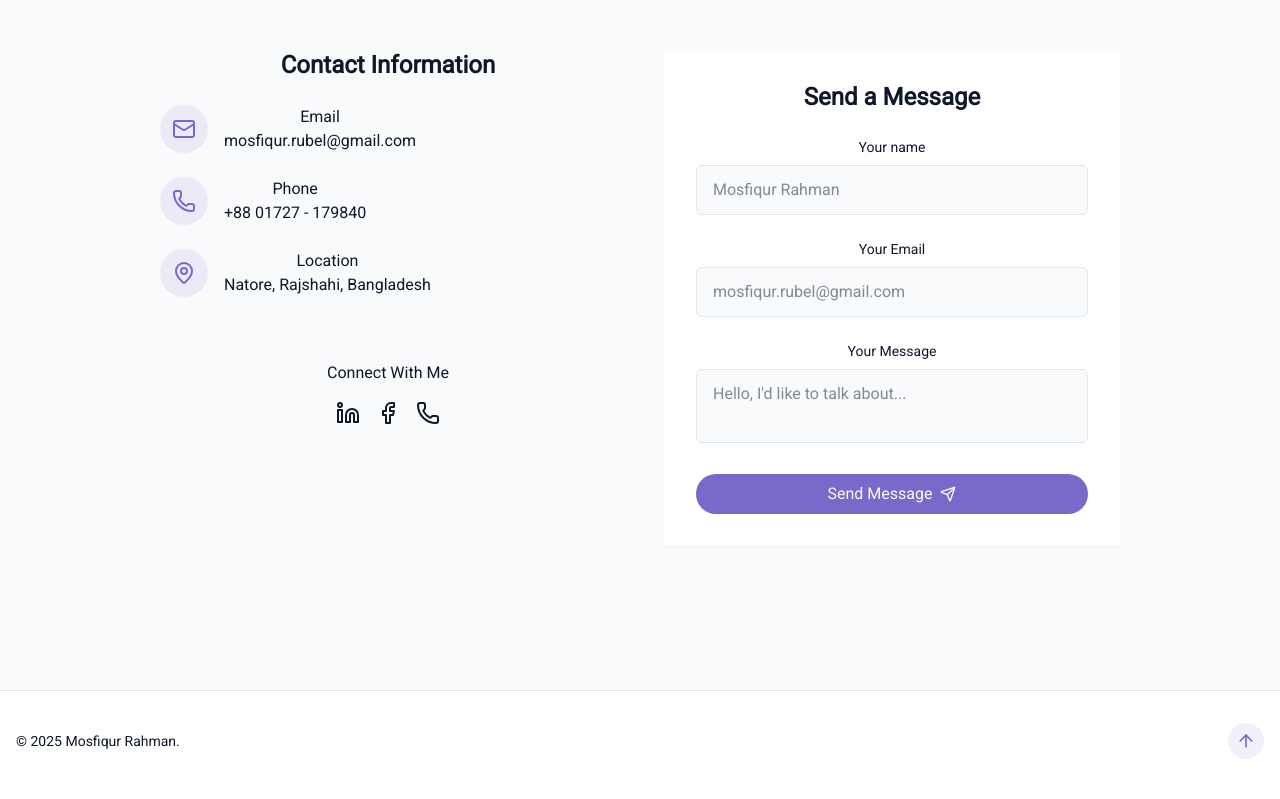
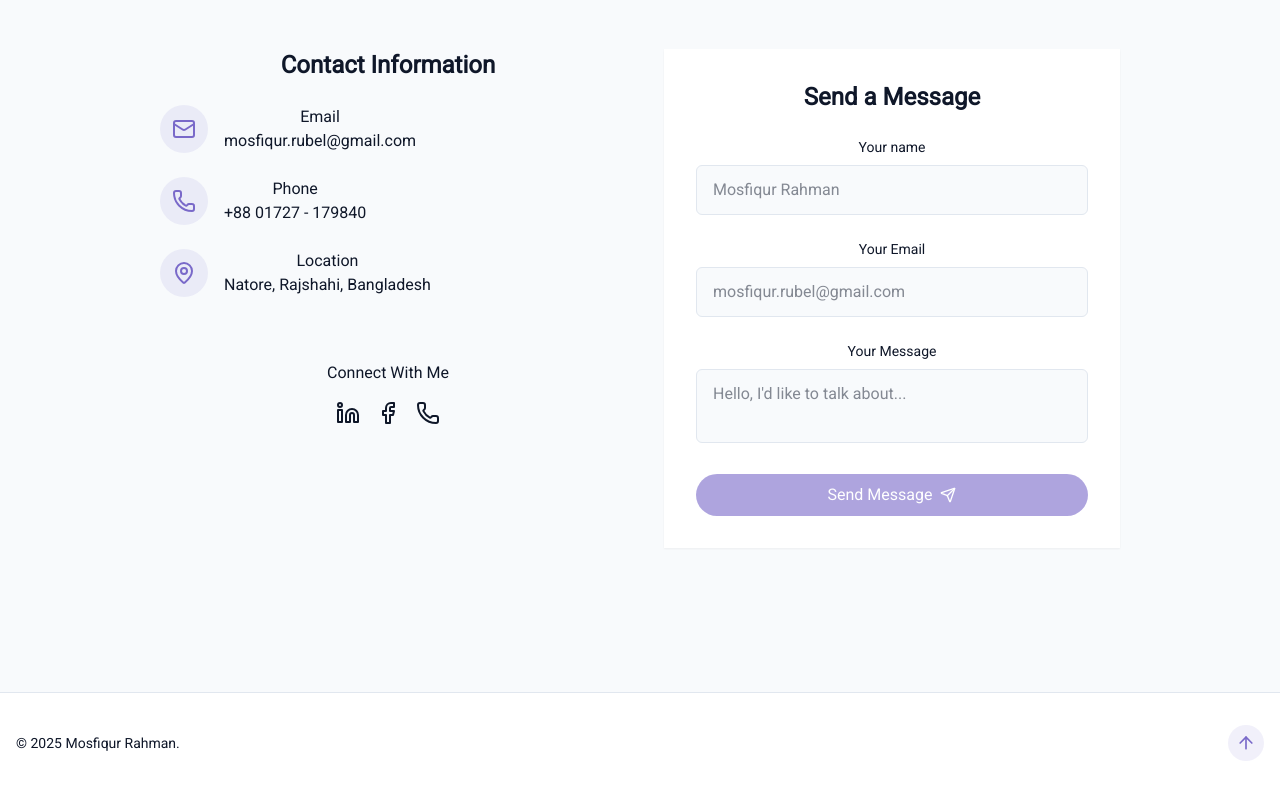
Before and after one commit to MosfiqurRubel/portfolio, a React (Vite) app: page / in a window 1280 px wide. Shown: the part 3867-4666 px from the top of the page. Built offline with nearby package versions, Linux system fonts and the light colour scheme.

Commit message:
Updated - Send Message button disabled

```diff
--- a/src/components/ContactSection.jsx
+++ b/src/components/ContactSection.jsx
@@ -4,6 +4,7 @@ import { Send, Facebook, Linkedin, Mail, MapPin, Phone } from "lucide-react";
 import { cn } from "@/lib/utils";
 import { useToast } from "@/hooks/use-toast";
 import Heading from "@/components/ui/Heading";
+import Button from "./ui/Button";
 
 const ContactSection = () => {
   const { toast } = useToast();
@@ -157,17 +158,15 @@ const ContactSection = () => {
                   className="w-full px-4 py-3 rounded-md border border-input bg-background focus:outline-hidden focus:ring-2 focus:ring-primary resize-none"
                 />
               </div>
-
-              <button
-                type="submit"
-                disabled={isSubmitting}
-                className={cn(
-                  "cosmic-button w-full flex items-center justify-center gap-2"
-                )}
+              <Button
+                disabled={true}
+                variant="primary"
+                rounded="full"
+                className="cosmic-button w-full flex items-center justify-center gap-2"
               >
                 {isSubmitting ? "Sending" : "Send Message"}
                 <Send size={16} />
-              </button>
+              </Button>
             </form>
           </div>
         </div>
```
